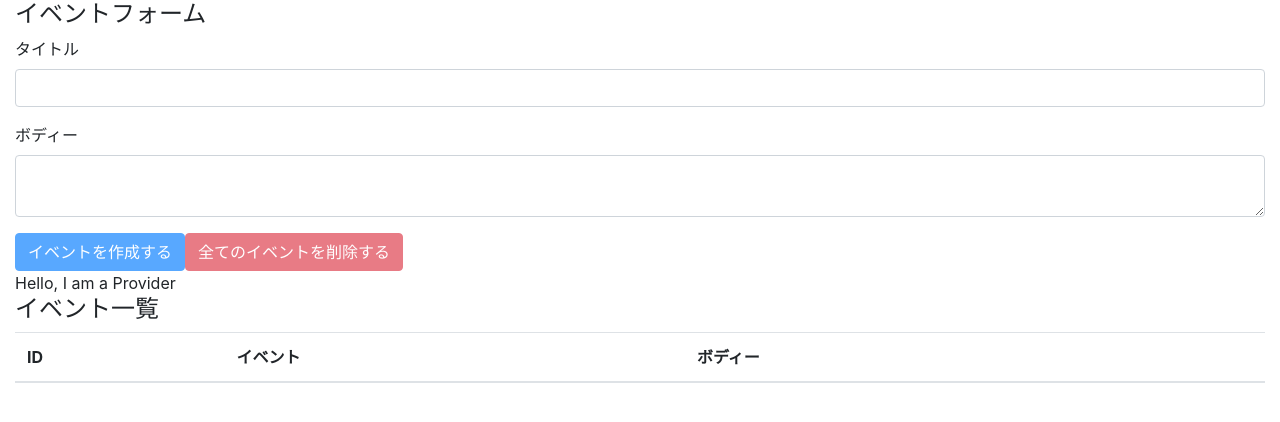
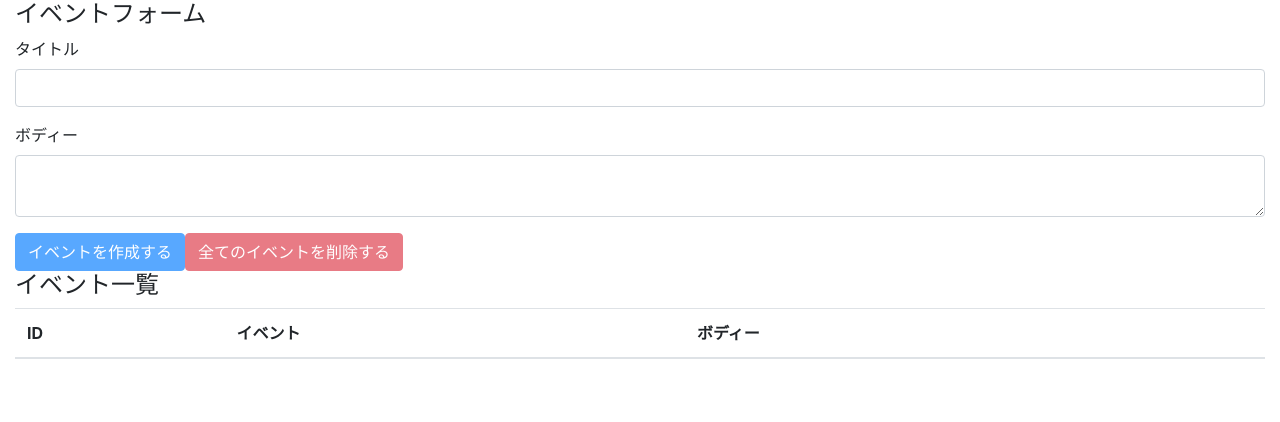
Before and after one commit to tohara007/react-hooks-101, a React (Create React App) app: page / in a window 1280 px wide. Shown: the top 422 px of the page. Built offline with nearby package versions, Linux system fonts and the light colour scheme.

Commit message:
solve prop drilling issue

```diff
--- a/src/components/App.js
+++ b/src/components/App.js
@@ -5,16 +5,14 @@ import Events from './Events'
 import AppContext from '../contexts/AppContext'
 import reducer from '../reducers'
 
-console.log({AppContext})
-
 const App = () => {
   const [state, dispatch] = useReducer(reducer, [])
 
   return (
-    <AppContext.Provider value={'Hello, I am a Provider'}>
+    <AppContext.Provider value={{state, dispatch}}>
       <div className="container-fluid">
-        <EventForm state={state} dispatch={dispatch}/>
-        <Events state={state} dispatch={dispatch}/>
+        <EventForm />
+        <Events />
       </div>
     </AppContext.Provider>
   )
--- a/src/components/Event.js
+++ b/src/components/Event.js
@@ -1,10 +1,12 @@
-import React from 'react'
+import React, { useContext } from 'react'
 
 import { DELETE_EVENT } from '../actions'
+import AppContext from '../contexts/AppContext'
 
 // Eventコンポーネント自体が、既にkey={idx}の定義されているため、
 // このコンポーネントの中身でkey={idx}を付与する必要はない。
-const Event = ({ event, dispatch }) => {
+const Event = ({ event }) => {
+    const { dispatch } = useContext(AppContext)
     const id = event.id
     const handleClickDeleteButton = () => {
         const result = window.confirm(`id=${id}のイベントを本当に削除しても良さげですかい？？`)
--- a/src/components/EventForm.js
+++ b/src/components/EventForm.js
@@ -1,12 +1,10 @@
-import React, { /* useReducer,*/ useState } from 'react'
-// useReducerもreducerも不要のため、コメントアウト
-// import reducer from '../reducers'
+import React, { useContext, useState } from 'react'
 
 import { CREATE_EVENT, DELETE_ALL_EVENT } from '../actions'
+import AppContext from '../contexts/AppContext'
 
-const EventForm = ({ state, dispatch }) => {
-    // App.jsからstateとdispatchがpropsとして渡されるため、個別でのuseReducerは不要
-    // const [state, dispatch] = useReducer(reducer, [])
+const EventForm = () => {
+    const { state, dispatch } = useContext(AppContext)
     const [title, setTitle] = useState('')
     const [body, setBody] = useState('')
 
--- a/src/components/Events.js
+++ b/src/components/Events.js
@@ -2,11 +2,10 @@ import React, { useContext } from 'react'
 import AppContext from '../contexts/AppContext'
 import Event from './Event'
 
-const Events = ({ state, dispatch }) => {
-    const value = useContext(AppContext)
+const Events = () => {
+    const { state } = useContext(AppContext)
     return (
         <>
-            <div>{value}</div>
             <h4>イベント一覧</h4>
             <table className="table table-hover">
                 <thead>
@@ -18,7 +17,7 @@ const Events = ({ state, dispatch }) => {
                 </tr>
                 </thead>
                 <tbody>
-                { state.map((event, idx) => (<Event key={idx} event={event} dispatch={dispatch}/>))}
+                { state.map((event, idx) => (<Event key={idx} event={event} />))}
                 </tbody>
             </table>
         </>
```
